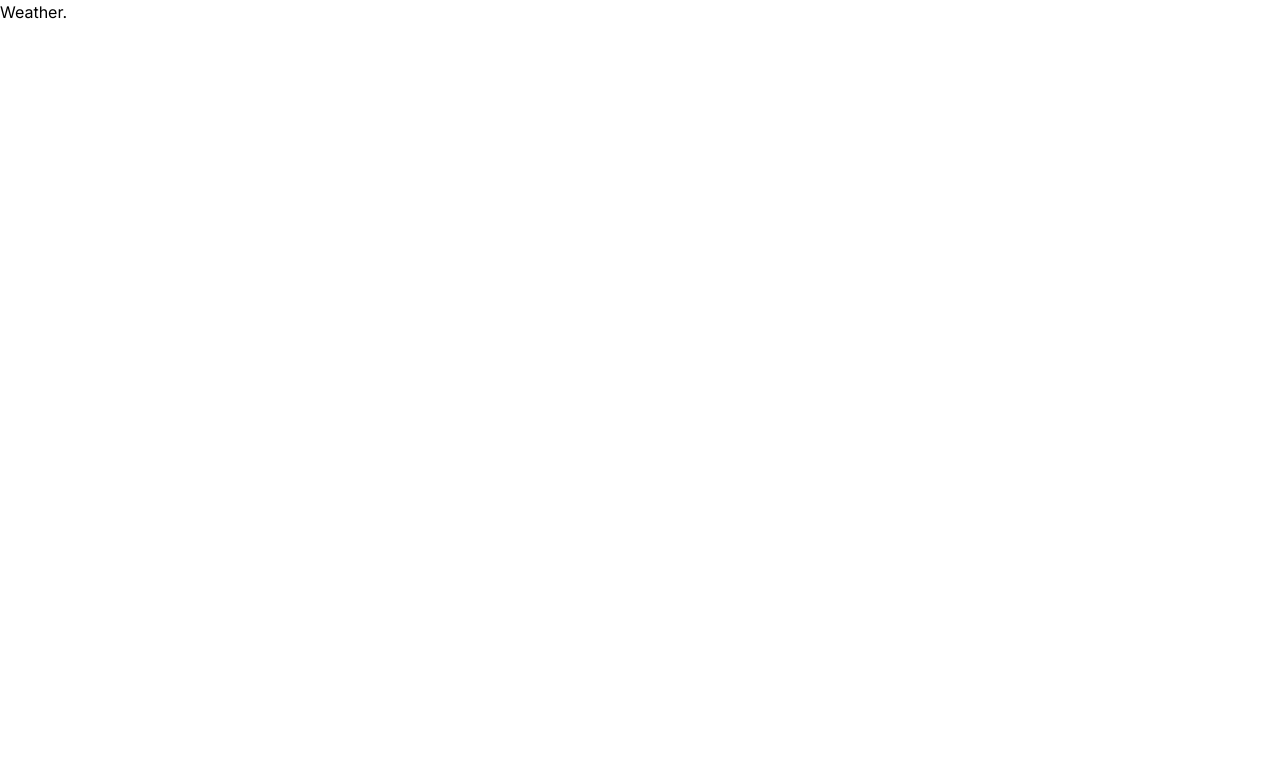
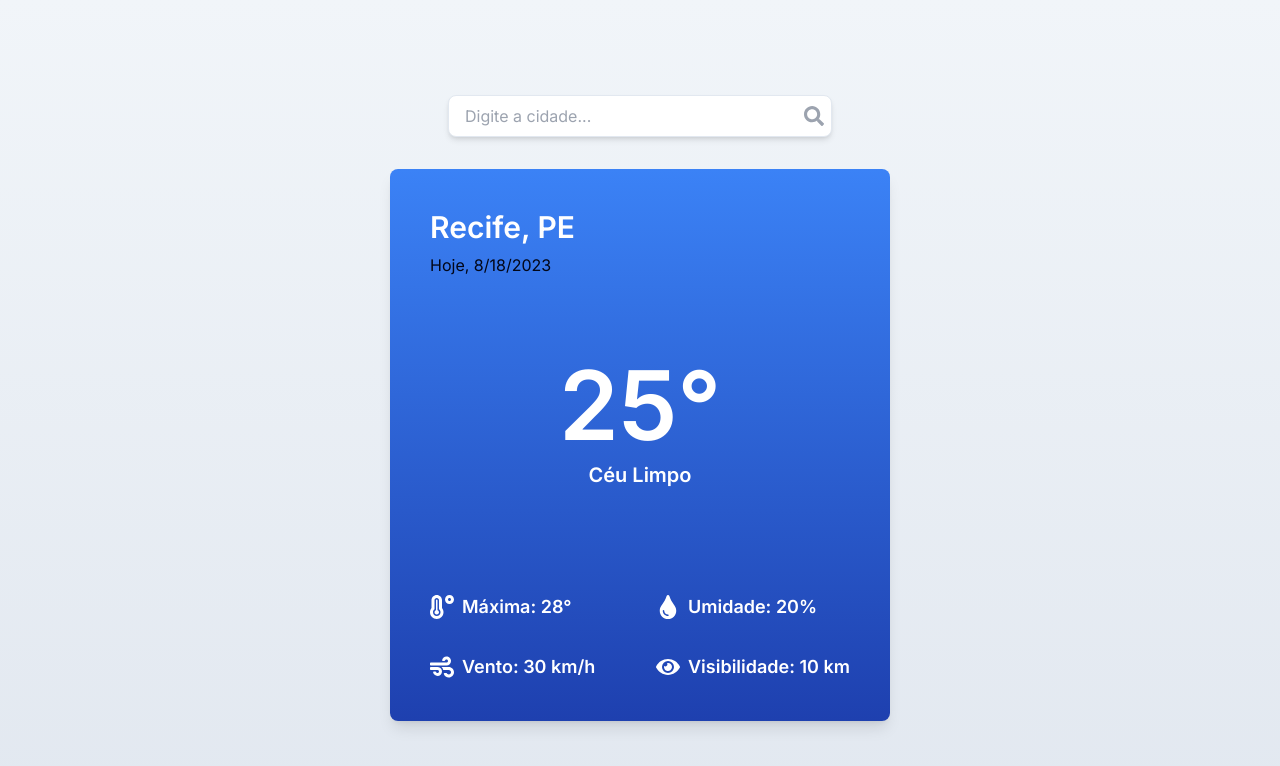
Before and after one commit to fermarino/weather-app, a Next.js app: page / in a window 1280 px wide. Shown: the top 766 px of the page. Built offline with nearby package versions, Linux system fonts and the light colour scheme.

Commit message:
feat: search location by name

```diff
--- a/src/app/page.js
+++ b/src/app/page.js
@@ -1,7 +1,19 @@
-import Image from 'next/image'
+'use client'
+import { useState } from 'react';
+import WeatherCard from '@/components/WeatherCard';
+import SearchBox from '@/components/SearchBox';
 
 export default function Home() {
+  const [selectedLocation, setSelectedLocation] = useState('Recife');
+
+  const handleLocationChange = (location) => {
+    setSelectedLocation(location);
+  };
+
   return (
-    <h1>Weather.</h1>
-  )
+    <div className="w-full h-screen flex flex-col items-center justify-center bg-gradient-to-b from-slate-100 to-slate-200">
+      <SearchBox onLocationChange={handleLocationChange} />
+      <WeatherCard location={selectedLocation} />
+    </div>
+  );
 }
--- a/src/components/SearchBox.jsx
+++ b/src/components/SearchBox.jsx
@@ -1,13 +1,23 @@
+'use client'
+import { useState } from 'react';
 import { FaSearch } from 'react-icons/fa';
-import WeatherCard from './WeatherCard';
 
-const SearchBox = () => {
+
+const SearchBox = ({onLocationChange}) => {
+  const [inputValue, setInputValue] = useState('');
+
+  const handleSubmit = (e) => {
+    e.preventDefault()
+    onLocationChange(inputValue)
+  }
 
   return (
     <div className="flex flex-col items-center justify-center p-4">
-      <form className="mb-4">
+      <form className="mb-4" onSubmit={handleSubmit}>
         <div className="relative">
           <input
+            value={inputValue}
+            onChange={(e) => setInputValue(e.target.value)}
             type="text"
             placeholder="Digite a cidade..."
             className="border rounded-lg py-2 px-4 w-70 sm:w-80 md:w-96 focus:outline-none focus:ring-2 focus:ring-blue-500 border-slate-200 shadow-md"
```
